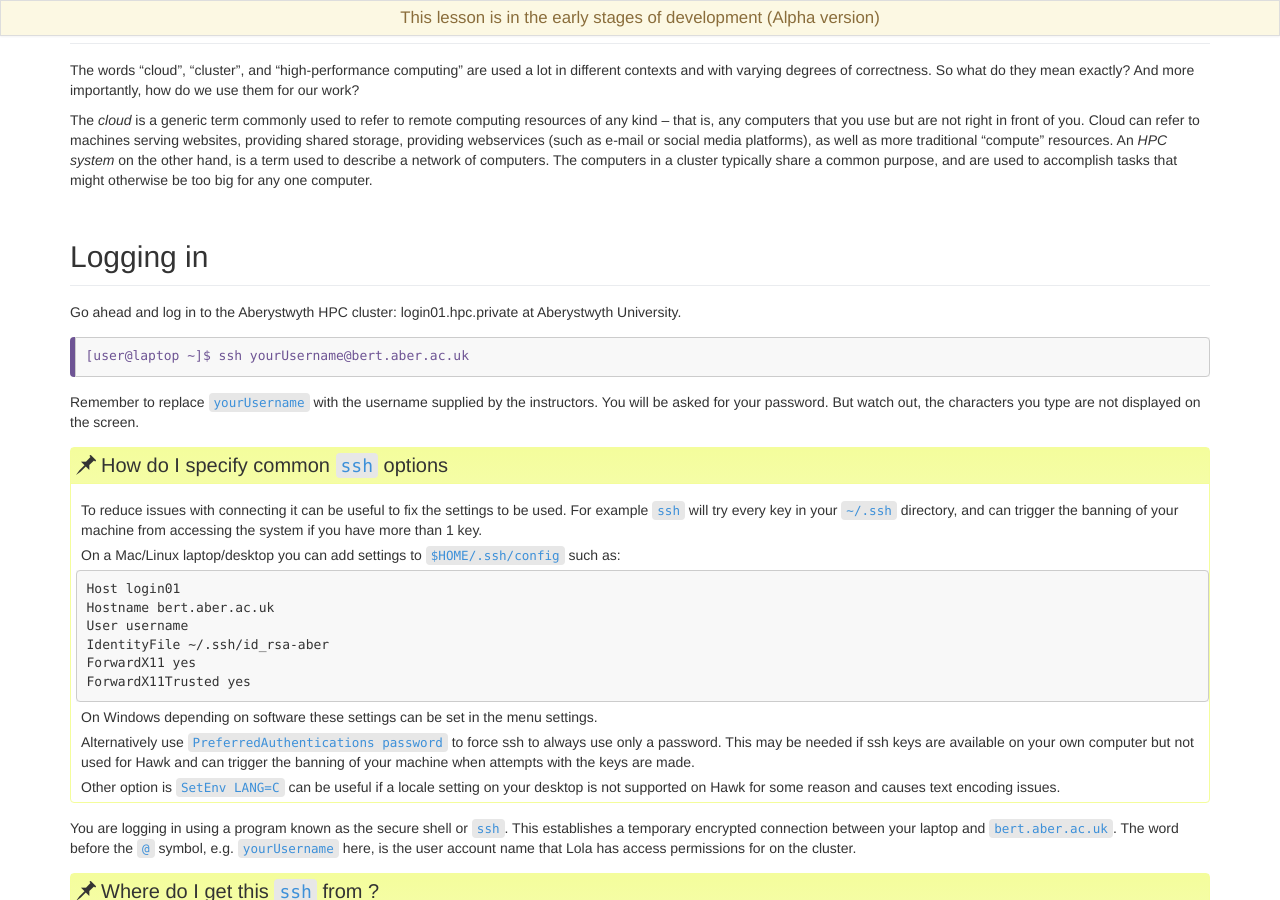
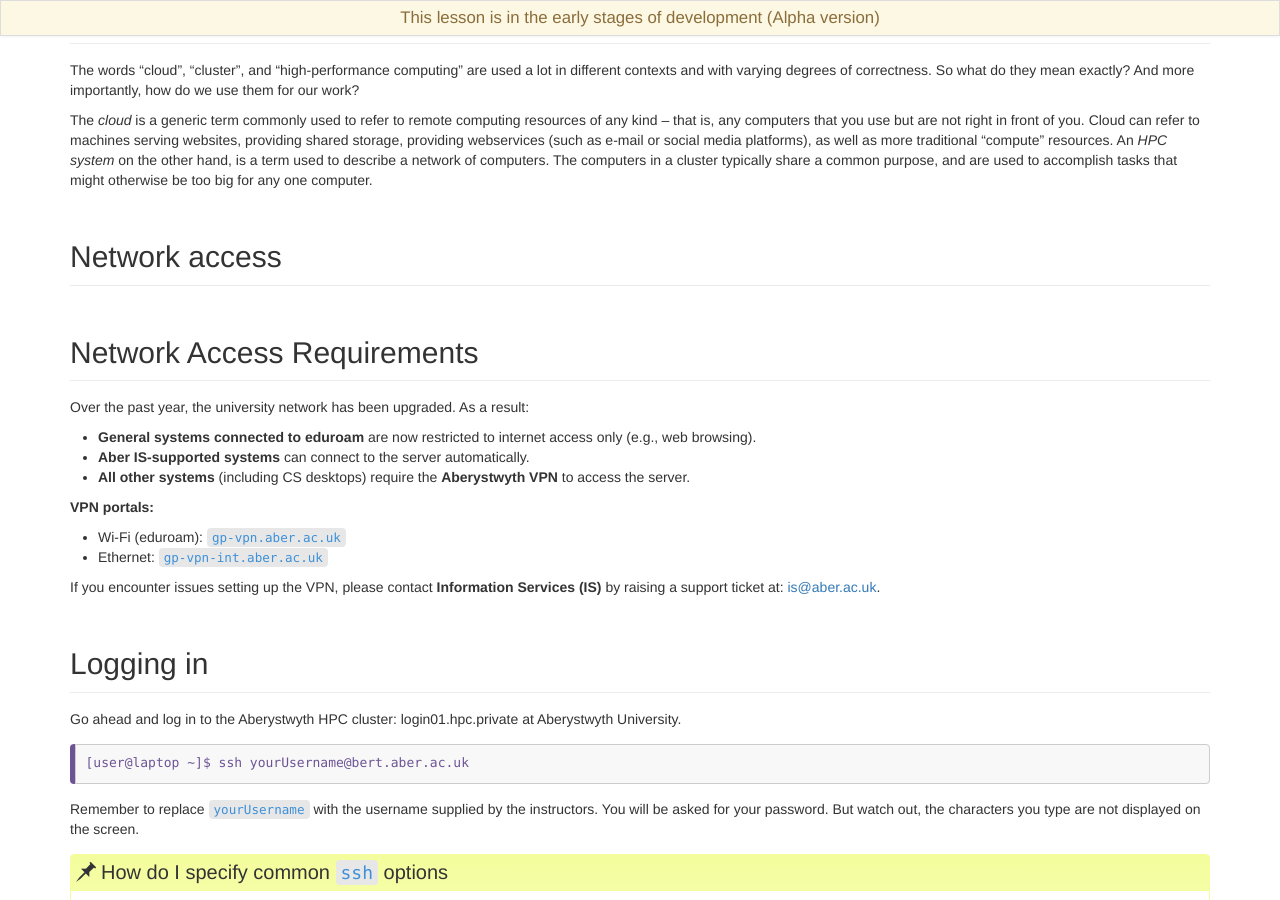
Before and after one commit to corcor27/hpc-intro-aber, a Jekyll site: the page built from _episodes/12-cluster.md, in a window 1280 px wide and 900 px high, scrolled down 526 px. Built offline with Jekyll 4.4.1, drawn with Linux system fonts in a browser that asks for light colours.

Commit message:
changes for vpn

```diff
--- a/_episodes/12-cluster.md
+++ b/_episodes/12-cluster.md
@@ -28,6 +28,22 @@ machines serving websites, providing shared storage, providing webservices (such
 media platforms), as well as more traditional "compute" resources. An *HPC system* on the other hand,
 is a term used to describe a network of computers. The computers in a cluster typically share a common
 purpose, and are used to accomplish tasks that might otherwise be too big for any one computer.
+
+## Network access
+
+## Network Access Requirements
+
+Over the past year, the university network has been upgraded. As a result:
+
+- **General systems connected to eduroam** are now restricted to internet access only (e.g., web browsing).
+- **Aber IS-supported systems** can connect to the server automatically.
+- **All other systems** (including CS desktops) require the **Aberystwyth VPN** to access the server.
+
+**VPN portals:**
+- Wi-Fi (eduroam): `gp-vpn.aber.ac.uk`
+- Ethernet: `gp-vpn-int.aber.ac.uk`
+
+If you encounter issues setting up the VPN, please contact **Information Services (IS)** by raising a support ticket at: [is@aber.ac.uk](mailto:is@aber.ac.uk).
 
 ## Logging in
 
```
Also changed, not shown: _episodes/14-filesystems.md (+12 -11 lines).
